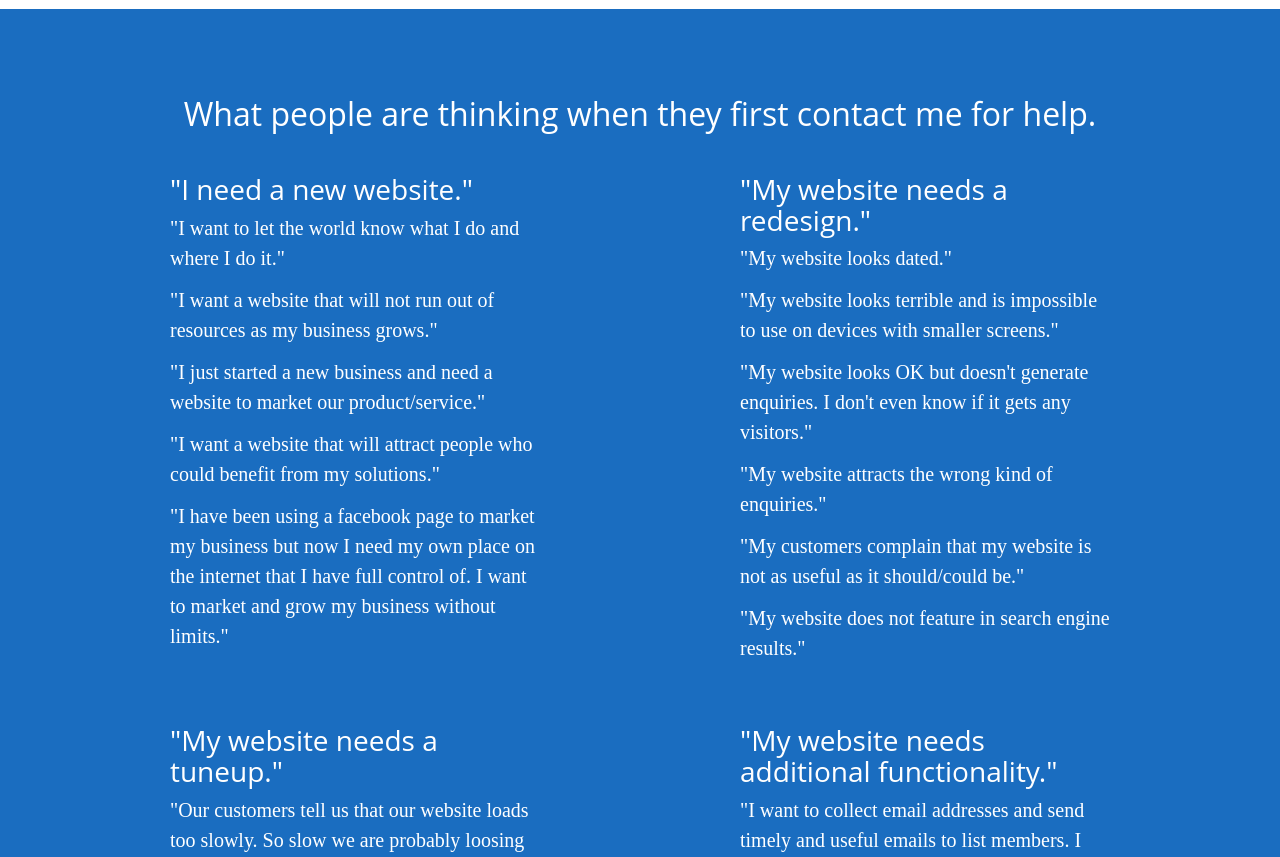
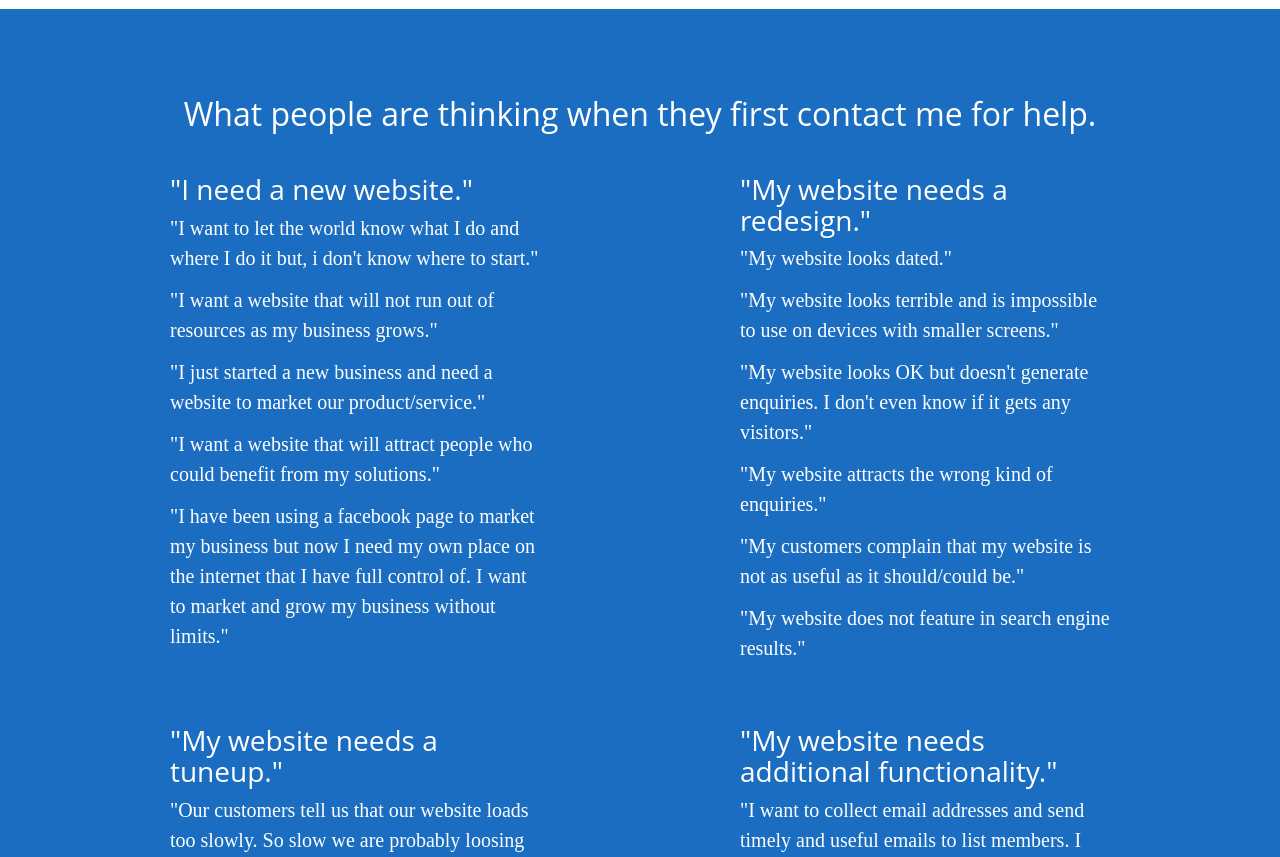
Before and after one commit to primertest-org/ADAADA, a Jekyll site: the page built from index.html, in a window 1280 px wide and 900 px high, scrolled down 853 px, cut to the strip 43-900 px from the top of the window. Built offline with Jekyll 4.4.1, drawn with Linux system fonts in a browser that asks for light colours; some web fonts are replaced.

Commit message:
Updated '_includes/services.html' via CloudCannon

```diff
--- a/_includes/services.html
+++ b/_includes/services.html
@@ -12,7 +12,7 @@
           <div class="service-box">
             <!--<i class="fa fa-4x fa-diamond text-primary sr-icons"></i> -->
             <h3 class="editable">"I need a new website."</h3>
-            <p class=" editable">"I want to let the world know what I do and where I do it."</p>
+            <p class=" editable">"I want to let the world know what I do and where I do it but, i don't know where to start."</p>
             <p class=" editable">"I want a website that will not run out of resources as my business grows."</p>
             <p class=" editable">"I just started a new business and need a website to market our product/service."</p>
             <p class=" editable">"I want a website that will attract people who could benefit from my solutions."</p>
@@ -57,5 +57,5 @@
         </div>
       </div>
     </div>
-   </div>
+
   </section>
```
